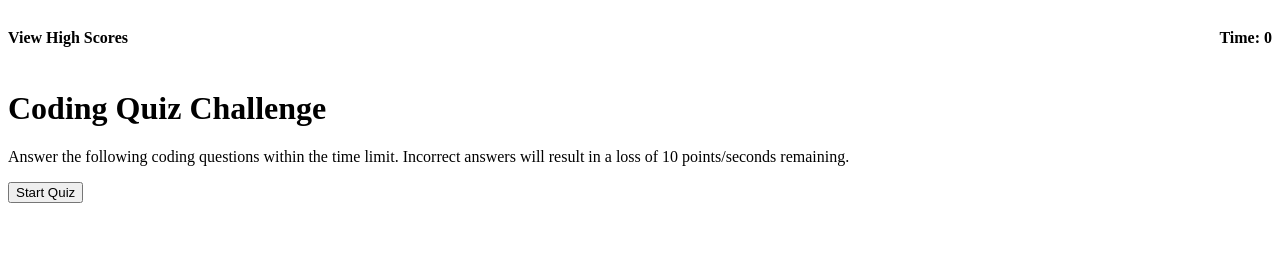
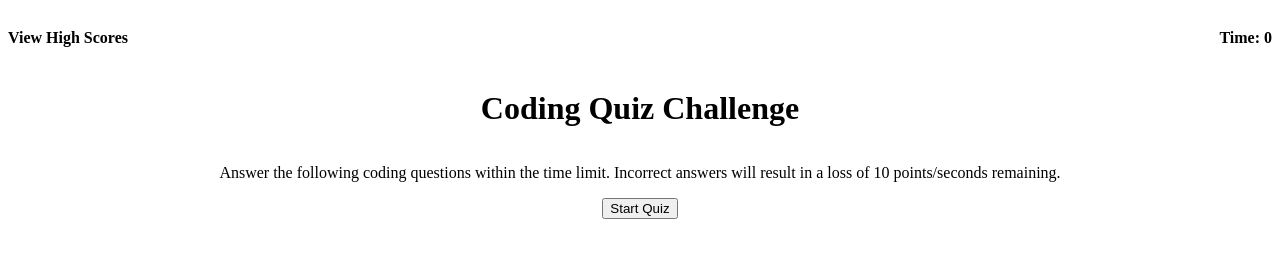
Before and after one commit to victoria-cg/Code-Quiz, a plain HTML site: page index.html in a window 1280 px wide. Drawn offline with Linux system fonts and the light colour scheme; files whose address does not match are found by name.

Commit message:
added flex styling to .quiz-content container

```diff
--- a/assets/style.css
+++ b/assets/style.css
@@ -1,5 +1,19 @@
 /*need styles to set starting colors, align div for main content, align header items*/
+/*CSS for the header sets header items to be positioned on far left and right of container*/
 Header {
     display: flex;
     justify-content: space-between;
 }
+
+/*Code below adds flex styles to center the starting content on page load of the quiz-content container, an H1, p, and button element*/
+.quiz-content{
+    display: flex;
+    justify-content: center;
+    flex-wrap: wrap;
+}
+
+.quiz-content h1, p{
+    display: flex;
+    width: 100%;
+    justify-content: center;
+}
--- a/index.html
+++ b/index.html
@@ -9,10 +9,10 @@
 </head>
 <body>
   <header>
-    <h4 id="scores">View High Scores</h4>
-    <h4 id="timer">Time: 0</h4>
+    <h4 class="scores">View High Scores</h4>
+    <h4 class="timer">Time: 0</h4>
   </header>
-  <div id="quiz-content">
+  <div class="quiz-content">
     <h1>Coding Quiz Challenge</h1>
     <p>Answer the following coding questions within the time limit. Incorrect answers will result in a loss of 10 points/seconds remaining.</p>
     <button>Start Quiz</button>
```
